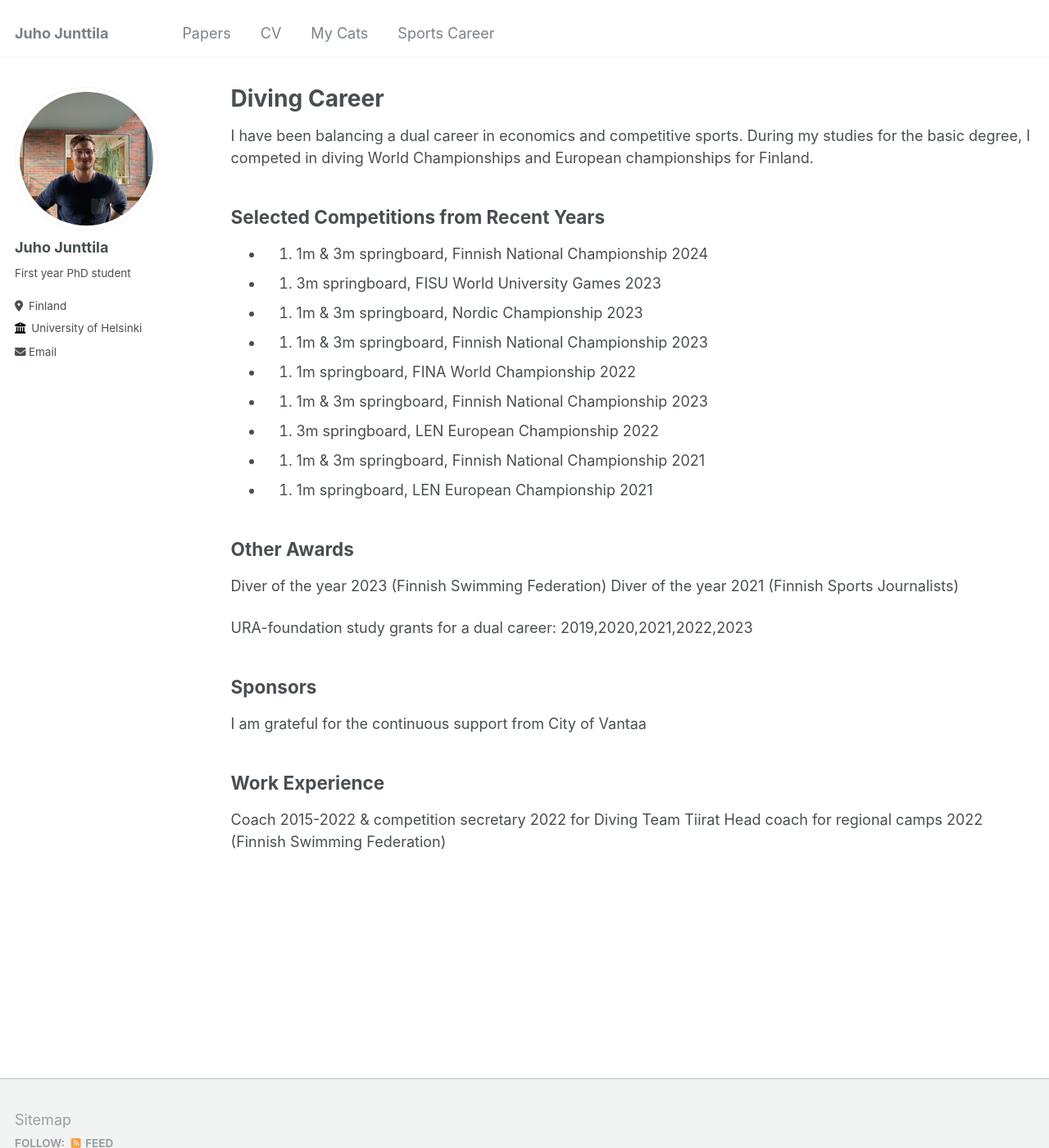
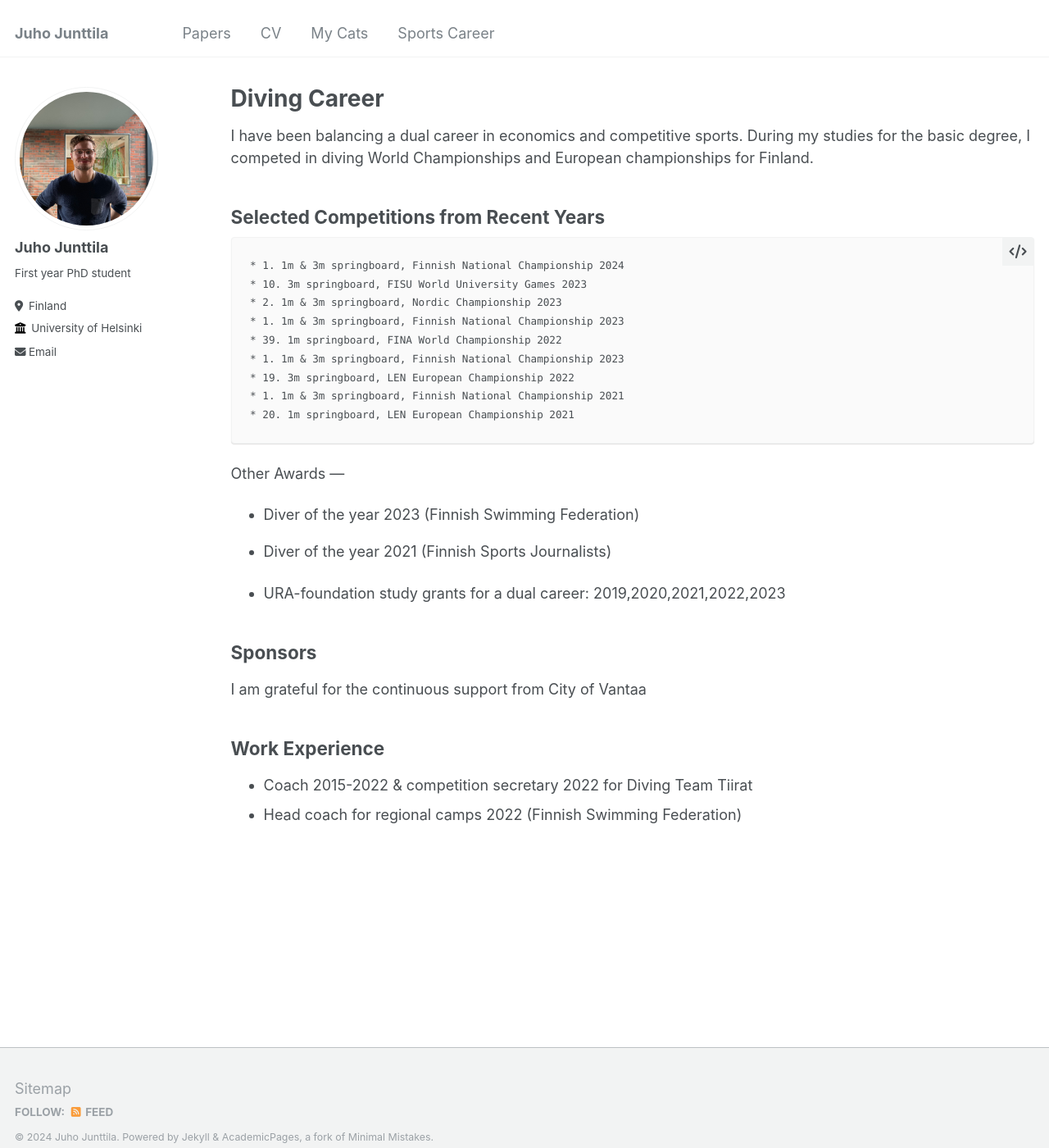
Before and after one commit to Juho-Junttila/Juho-Junttila.github.io, a Jekyll site: the page built from _pages/sports.md, in a window 1280 px wide and 1400 px high. Shown: the whole window at 82% size. Built offline with Jekyll 4.4.1, drawn with Linux system fonts in a browser that asks for light colours.

```diff
--- a/_pages/sports.md
+++ b/_pages/sports.md
@@ -14,7 +14,7 @@ I have been balancing a dual career in economics and competitive sports. During
 
 Selected Competitions from Recent Years
 ----
-
+~~~
 * 1. 1m & 3m springboard, Finnish National Championship 2024
 * 10. 3m springboard, FISU World University Games 2023
 * 2. 1m & 3m springboard, Nordic Championship 2023
@@ -24,14 +24,14 @@ Selected Competitions from Recent Years
 * 19. 3m springboard, LEN European Championship 2022
 * 1. 1m & 3m springboard, Finnish National Championship 2021
 * 20. 1m springboard, LEN European Championship 2021
-
+~~~
 Other Awards
 ---
 
-Diver of the year 2023 (Finnish Swimming Federation)
-Diver of the year 2021 (Finnish Sports Journalists)
+* Diver of the year 2023 (Finnish Swimming Federation)
+* Diver of the year 2021 (Finnish Sports Journalists)
 
-URA-foundation study grants for a dual career: 2019,2020,2021,2022,2023
+* URA-foundation study grants for a dual career: 2019,2020,2021,2022,2023
 
 Sponsors
 ---
@@ -41,5 +41,5 @@ I am grateful for the continuous support from City of Vantaa
 
 Work Experience
 ---
-Coach 2015-2022 & competition secretary 2022 for Diving Team Tiirat
-Head coach for regional camps 2022 (Finnish Swimming Federation)
+* Coach 2015-2022 & competition secretary 2022 for Diving Team Tiirat
+* Head coach for regional camps 2022 (Finnish Swimming Federation)
```
